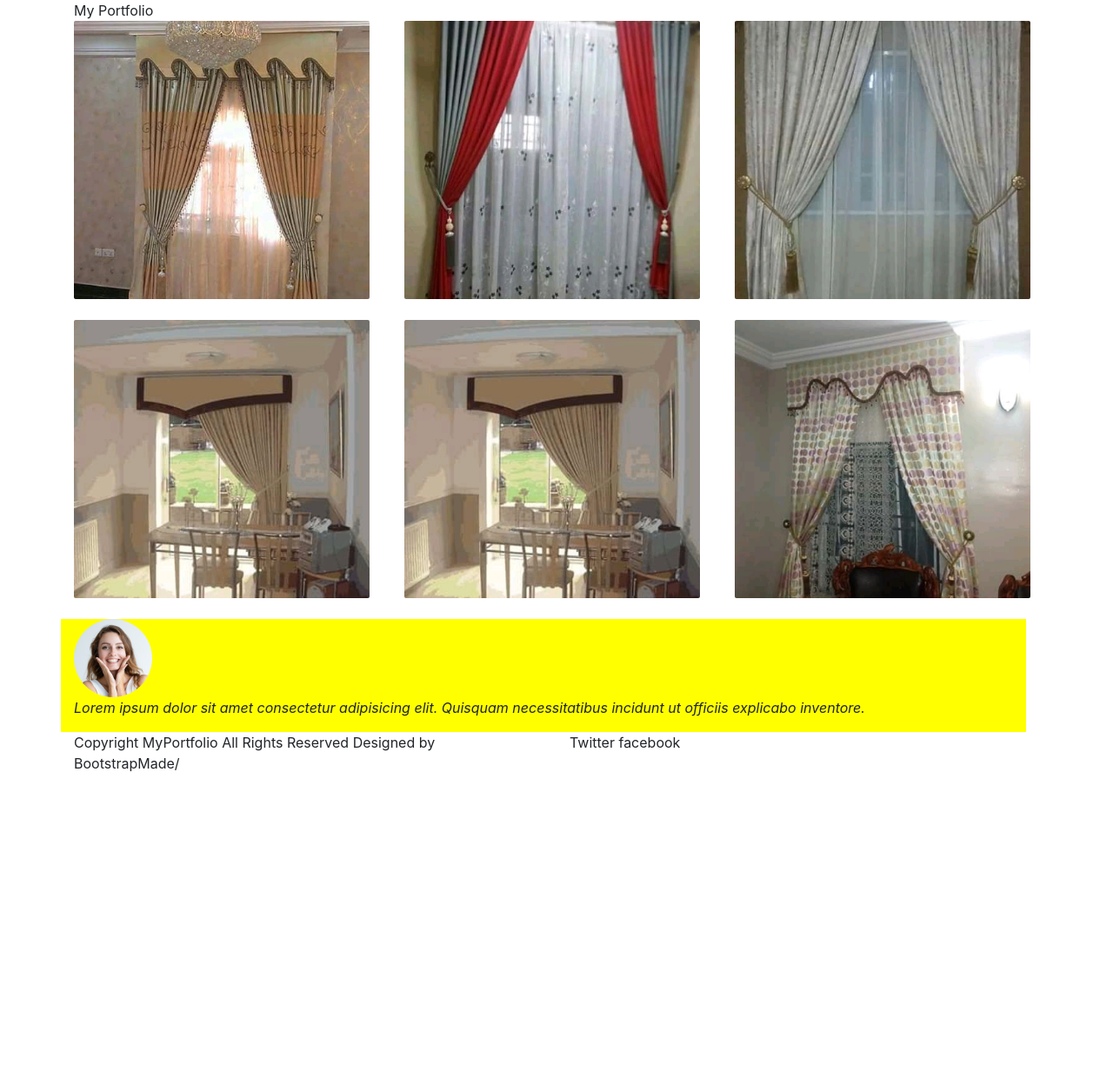
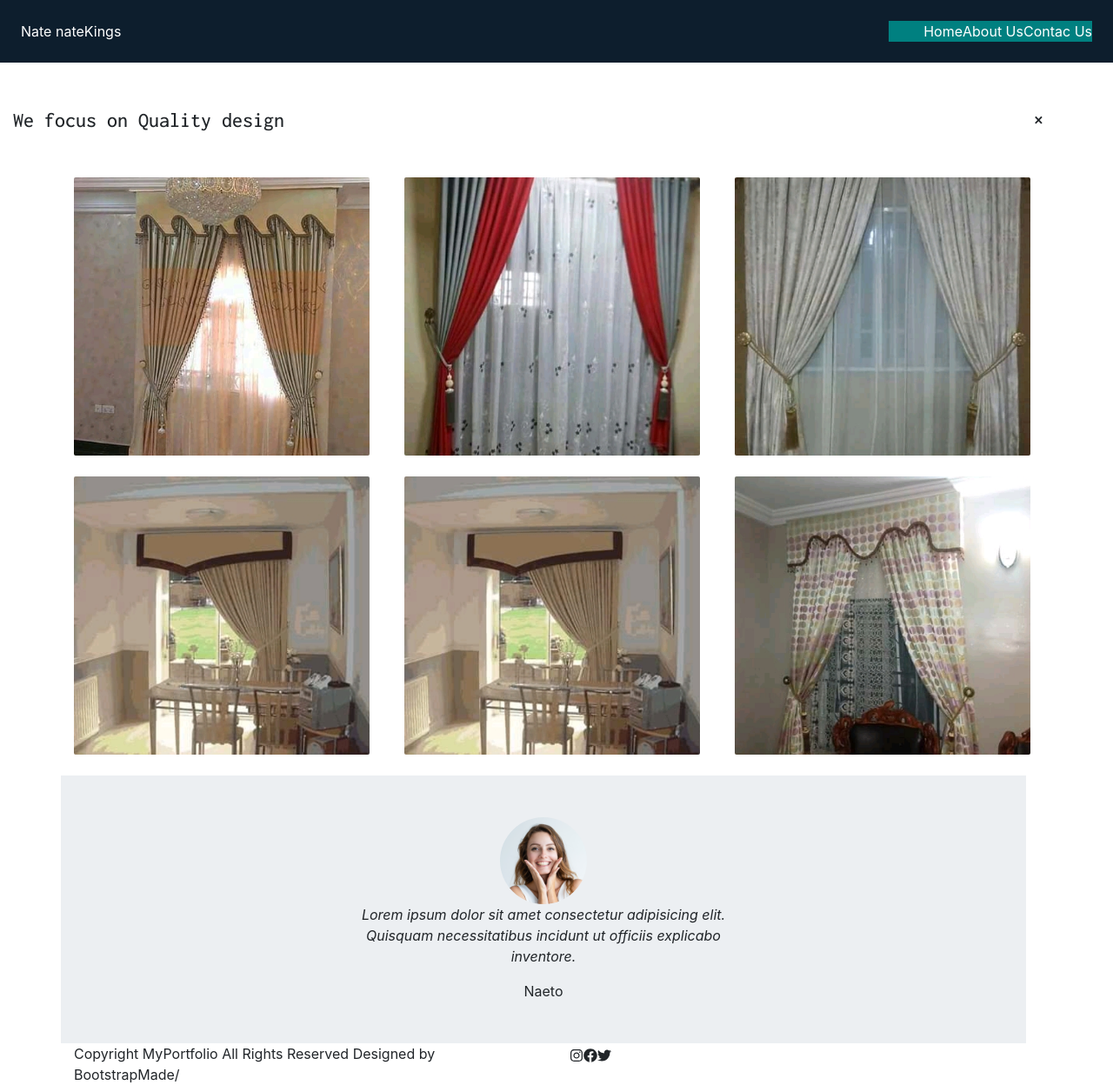
Before and after one commit to KelahKelah/Special-Effects-javascript-, a React (Create React App) app: page / in a window 1280 px wide. Shown: the whole page at 87% size. Before the commit the page ends 890 px from the top, so only its background shows below. Built offline with nearby package versions, Linux system fonts and the light colour scheme.

Commit message:
decoupled header and footer component

```diff
--- a/public/index.html
+++ b/public/index.html
@@ -14,8 +14,12 @@
     <link rel="stylesheet" href="https://maxcdn.bootstrapcdn.com/bootstrap/4.4.1/css/bootstrap.min.css">
 
     <!-- Google fonts -->
-    <link href="https://fonts.googleapis.com/css2?family=Noto+Sans+JP:wght@300&display=swap" rel="stylesheet">
-    <link href="https://fonts.googleapis.com/css2?family=Noto+Sans&family=Noto+Sans+JP:wght@700&display=swap" rel="stylesheet">
+
+    <!-- <link href="https://fonts.googleapis.com/css2?family=Inconsolata:wght@300&display=swap" rel="stylesheet"> -->
+    <link href="https://fonts.googleapis.com/css2?family=Inconsolata:wght@300;500&display=swap" rel="stylesheet">
+    <!-- <link href="https://fonts.googleapis.com/css2?family=Noto+Sans+JP:wght@300&display=swap" rel="stylesheet"> -->
+
+    <!-- <link href="https://fonts.googleapis.com/css2?family=Noto+Sans&family=Noto+Sans+JP:wght@700&display=swap" rel="stylesheet"> -->
 
 
 
--- a/src/App.js
+++ b/src/App.js
@@ -2,11 +2,15 @@ import React from 'react';
 import logo from './logo.svg';
 import './App.css';
 import Home from './pages/home/home';
+import Header from './components/header/header';
+import Footer from './components/footer/footer';
 
 function App() {
   return (
     <div>
+      <Header />
       <Home />
+      <Footer />
     </div>
   );
 }
--- /dev/null
+++ b/src/components/footer/footer.css
@@ -0,0 +1,3 @@
+.social {
+
+}
--- /dev/null
+++ b/src/components/footer/footer.js
@@ -0,0 +1,21 @@
+import React, { Component } from 'react';
+import {FaTwitter, FaFacebook, FaInstagram} from 'react-icons/fa';
+
+
+class Footer extends Component {
+    render() {
+        return(
+            <div className="container">
+            <div className="row rowSix">
+                <div className="col-md-6">Copyright MyPortfolio All Rights Reserved Designed by BootstrapMade/</div>
+                <div className="col-md-6 socials d-flex">
+                    <div><FaInstagram /></div>
+                    <div><FaFacebook /></div>
+                    <div><FaTwitter /></div>
+                </div>
+            </div>
+        </div>
+        )
+    }
+}
+export default Footer;
--- /dev/null
+++ b/src/components/header/header.js
@@ -0,0 +1,28 @@
+import React, {Component} from 'react';
+
+class Header extends Component {
+
+    render() {
+        return(
+            <div className="container-fluid">
+                <div className="row rowOne p-4" id="Nav">
+                    <div>
+                        <div>Nate nateKings</div>
+                    </div>
+                    <ul className="custom-menu mb-0">
+                        <li>Home</li>
+                        <li>About Us</li>
+                        <li>Contac Us</li>
+                    </ul>
+                </div>
+
+                <div className="row rowTwo py-5" data-toggle="" data-target="#Nav">
+                    <div className="col-md-11">We focus on <span>Quality</span> design</div>
+                    <div className="col-md-1"><span>&times;</span></div>
+                </div>
+
+            </div>
+        )
+    }
+}
+export default Header;
--- a/src/pages/home/home.css
+++ b/src/pages/home/home.css
@@ -1,14 +1,24 @@
+.rowOne {
+    background-color: #0d1e2d;
+    color: #fff;
+    display: flex;
+    justify-content: space-between;
+}
+.custom-menu {
+    list-style: none;
+    display: flex;
+    background-color: teal;
+}
 .rowTwo {
-
+    font-family: 'Inconsolata', monospace;
+    font-size: 1.5em;
 }
 .rowThree {
-
 }
 .rowFive {
     background-color:#eceff2;
     width: 100%;
 }
-
 .itemImg {
     width: 340px;
     height: 320px;
@@ -16,13 +26,18 @@
     border-radius: 2px;
 }
 .itemFive {
+    width: 100%;
+    /* background-color: yellow; */
+}
+.child {
+    /* background-color: violet;     */
+    text-align: center;
+    border-radius: 2px;
     width: 40%;
     margin: auto;
-    background-color: yellow;
-
 }
 .ceoImg {
-    width: 90px;
-    height: 90px;
+    width: 100px;
+    height: 100px;
     border-radius: 50%;
 }
--- a/src/pages/home/home.js
+++ b/src/pages/home/home.js
@@ -16,13 +16,6 @@ class Home extends Component {
     render() {
         return(
             <div className="container">
-                <div className="row rowOne" id="Nav">
-                    <div className="col-md-12"></div>
-                </div>
-                <div className="row rowTwo" data-toggle="" data-target="#Nav">
-                    <div className="col-md-6">My Portfolio</div>
-                    <div className="col-md-6"></div>
-                </div>
                 <div className="row rowThree">
                     <div className="col-sm-6 col-md-4 col-lg-4 mb-4">
                         <img src={CurtainOne} alt="Image" className="itemImg" />
@@ -47,14 +40,14 @@ class Home extends Component {
                 </div>
                 <div className="row rowFive">
                     <div className="col-md-12 itemFive">
-                        <img src={Ceo} alt="" className="ceoImg" />
-                        <p><em>Lorem ipsum dolor sit amet consectetur adipisicing elit. Quisquam necessitatibus incidunt ut officiis explicabo inventore.</em></p>
-                        <p></p>
+                        <div className="child my-5">
+                            <div className="child">
+                                <img src={Ceo} alt="" className="ceoImg" />
+                            </div>
+                            <p><em>Lorem ipsum dolor sit amet consectetur adipisicing elit. Quisquam necessitatibus incidunt ut officiis explicabo inventore.</em></p>
+                            <p>Naeto</p>
+                        </div>
                     </div>
-                </div>
-                <div className="row rowSix">
-                    <div className="col-md-6">Copyright MyPortfolio All Rights Reserved Designed by BootstrapMade/</div>
-                    <div className="col-md-6">Twitter facebook </div>
                 </div>
 
             </div>
```
